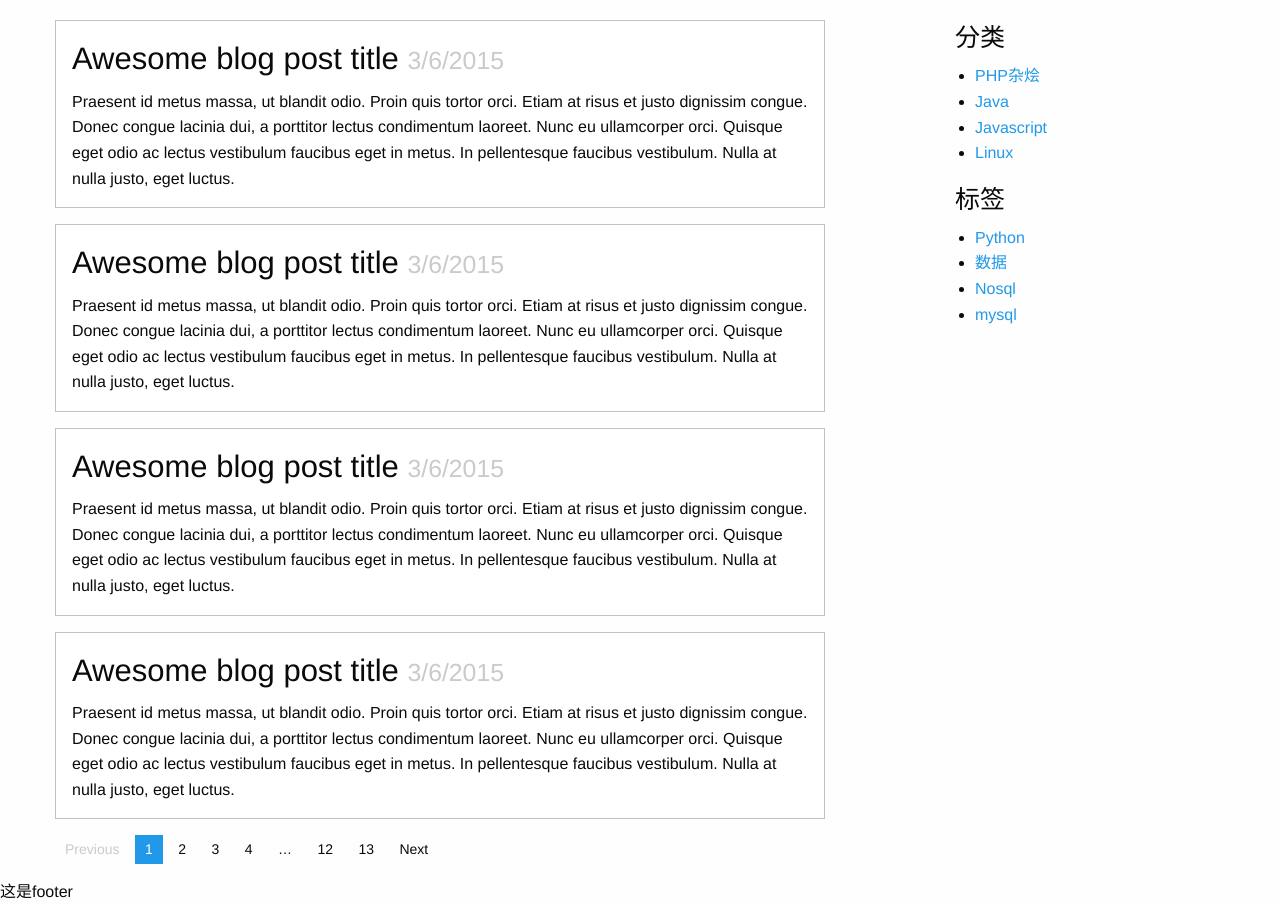
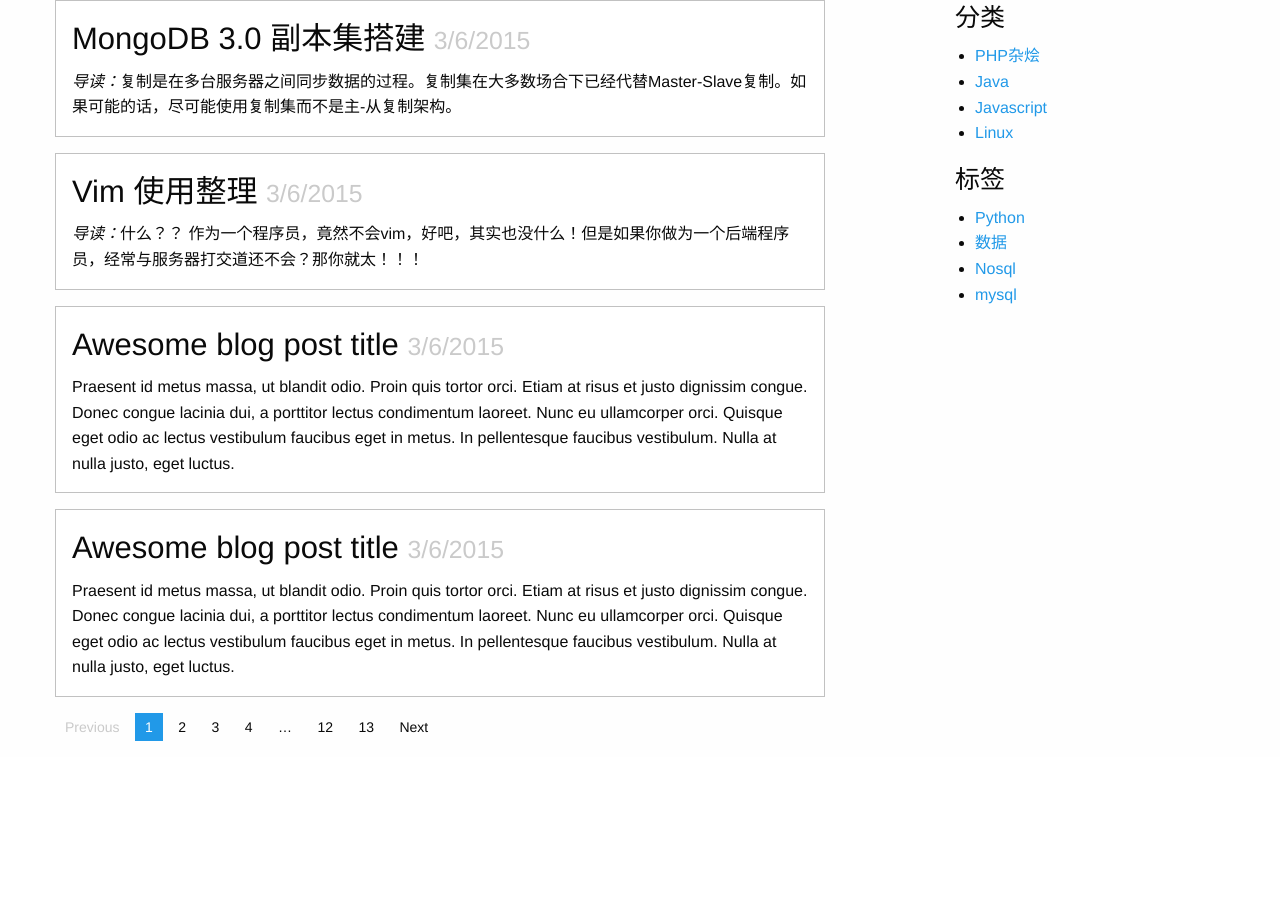
Before and after one commit to liveNo/Zeo, a PHP site: page /application/views/index/index.phtml in a window 1280 px wide. Shown: the part 54-958 px from the top of the page. After the commit the page ends 795 px from the top, so only its background shows below. Run offline with PHP 8.4, Linux system fonts and the light colour scheme.

Commit message:
index trim

```diff
--- a/application/views/index/index.phtml
+++ b/application/views/index/index.phtml
@@ -37,17 +37,17 @@
         </div>
     </div>
     -->
-    <div class="row" id="content" style="margin-top: 20px;">
+    <div class="row" id="content">
         <div class="medium-8 columns">
             <div class="blog-post callout">
-                <h3 class="bm-line">Awesome blog post title <small>3/6/2015</small></h3>
+                <h3 class="bm-line">MongoDB 3.0 副本集搭建 <small>3/6/2015</small></h3>
                 <!--<img class="thumbnail" src="http://placehold.it/850x350">-->
-                <p>Praesent id metus massa, ut blandit odio. Proin quis tortor orci. Etiam at risus et justo dignissim congue. Donec congue lacinia dui, a porttitor lectus condimentum laoreet. Nunc eu ullamcorper orci. Quisque eget odio ac lectus vestibulum faucibus eget in metus. In pellentesque faucibus vestibulum. Nulla at nulla justo, eget luctus.</p>
+                <p><em>导读：</em>复制是在多台服务器之间同步数据的过程。复制集在大多数场合下已经代替Master-Slave复制。如果可能的话，尽可能使用复制集而不是主-从复制架构。</p>
             </div>
             <div class="blog-post callout">
-                <h3 class="bm-line">Awesome blog post title <small>3/6/2015</small></h3>
+                <h3 class="bm-line">Vim 使用整理 <small>3/6/2015</small></h3>
                 <!--<img class="thumbnail" src="http://placehold.it/850x350">-->
-                <p>Praesent id metus massa, ut blandit odio. Proin quis tortor orci. Etiam at risus et justo dignissim congue. Donec congue lacinia dui, a porttitor lectus condimentum laoreet. Nunc eu ullamcorper orci. Quisque eget odio ac lectus vestibulum faucibus eget in metus. In pellentesque faucibus vestibulum. Nulla at nulla justo, eget luctus.</p>
+                <p><em>导读：</em>什么？？ 作为一个程序员，竟然不会vim，好吧，其实也没什么！但是如果你做为一个后端程序员，经常与服务器打交道还不会？那你就太！！！</p>
             </div>
             <div class="blog-post callout">
                 <h3 class="bm-line">Awesome blog post title <small>3/6/2015</small></h3>
@@ -66,7 +66,7 @@
                 </div>-->
             </div>
         </div>
-        <div class="medium-3 columns" data-sticky-container>
+        <div class="medium-3 columns content-right" data-sticky-container>
             <div class="sticky" data-sticky data-anchor="content">
                 <h4>分类</h4>
                 <ul>
@@ -98,10 +98,11 @@
             <li><a href="#" aria-label="Next page">Next</a></li>
         </ul>
     </div>
-
+    <!--
     <div class="footer">
         这是footer
     </div>
+    -->
 
 
 
--- a/public/resources/css/common.css
+++ b/public/resources/css/common.css
@@ -10,3 +10,11 @@
 
 .font48 { font-size: 48px;}
 .white { color: #ffffff;}
+
+@media (max-width: 480px) {
+    /*.top-bannar { position: fixed; z-index: 9999;}*/
+    #content { padding-top: 20px;}
+    .content-right { display: none;}
+
+
+}
```
Also changed, not shown: public/resources/css/index.css (line endings or trailing spaces).
